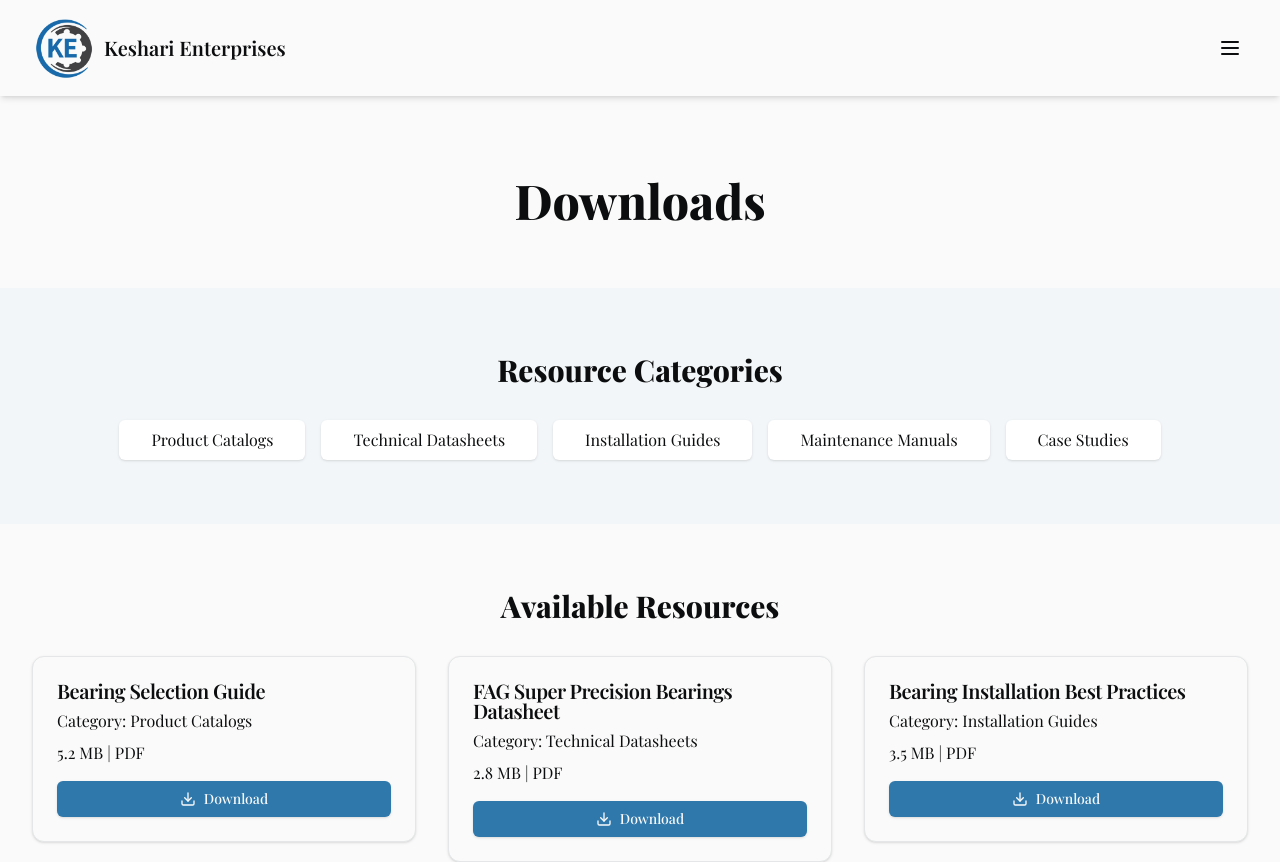
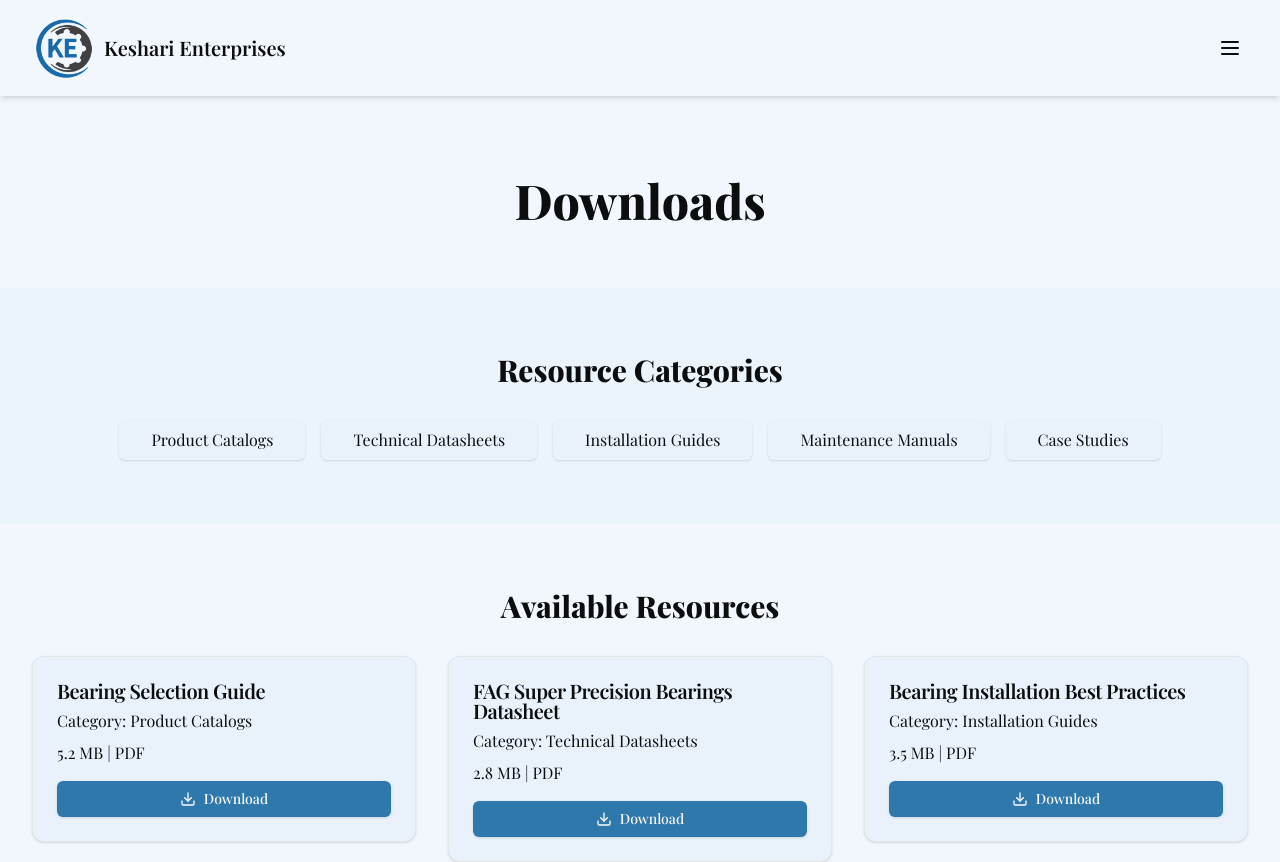
Before and after one commit to HarjjotSinghh/keshari-enterprises-web, a Next.js app: page /download in a window 1280 px wide. Shown: the top 862 px of the page. Built offline with nearby package versions, Linux system fonts and the light colour scheme; a web font is replaced by a local one.

Commit message:
change: theme

```diff
--- a/app/globals.css
+++ b/app/globals.css
@@ -10,10 +10,10 @@
 
 @layer base {
   :root {
-    --background: 0 0% 98%;
+    --background: 212 70% 97%;
     --foreground: 210 8% 5%;
 
-    --card: 0 0% 98%;
+    --card: 212 70% 95%;
     --card-foreground: 210 8% 5%;
 
     --popover: 0 0% 98%;
@@ -42,16 +42,16 @@
   }
 
   .dark {
-    --background: 240 3% 6%;
+    --background: 0 0% 8%;
     --foreground: 0 0% 98%;
 
-    --card: 210 6% 7%;
+    --card: 0 0% 12%;
     --card-foreground: 0 0% 98%;
 
     --popover: 210 6% 7%;
     --popover-foreground: 0 0% 98%;
 
-    --primary: 206 75% 38%;
+    --primary: 205 57% 43%;
     --primary-foreground: 0 0% 98%;
 
     --secondary: 210 5% 15%;
--- a/app/products/page.tsx
+++ b/app/products/page.tsx
@@ -63,7 +63,7 @@ const associatedProducts = [
 
 function ProductCard({ name, description }: { name: string; description: string }) {
   return (
-    <div className="bg-white shadow-md rounded-lg p-4 mb-4">
+    <div className="bg-card shadow-md rounded-lg p-4 mb-4">
       <h4 className="text-lg font-semibold mb-2">{name}</h4>
       <p>{description}</p>
     </div>
--- a/components/contact-form.tsx
+++ b/components/contact-form.tsx
@@ -26,7 +26,7 @@ export default function ContactForm() {
   };
 
   return (
-    <div className="bg-gray-700 px-8 py-16 w-full">
+    <div className=" px-8 py-16 w-full">
       <motion.h2
         className="text-white text-center text-3xl mb-6"
         initial="hidden"
--- a/components/download/resource-categories.tsx
+++ b/components/download/resource-categories.tsx
@@ -27,7 +27,7 @@ export function ResourceCategories() {
           {categories.map((category, index) => (
             <motion.button
               key={index}
-              className="bg-white lg:px-8 px-6 py-2 rounded-md shadow hover:shadow-md transition-shadow"
+              className="bg-card lg:px-8 px-6 py-2 rounded-md shadow hover:shadow-md transition-shadow"
               initial={{ opacity: 0, y: 20 }}
               whileInView={{ opacity: 1, y: 0 }}
               transition={{ duration: 0.5, ease: 'easeInOut', delay: index * 0.2 }}
--- a/components/footer.tsx
+++ b/components/footer.tsx
@@ -118,7 +118,7 @@ export default function Footer() {
             alt="Certified by Schaeffler"
             width={240}
             height={80}
-            className="bg-white p-2"
+            className="bg-card p-2"
           /> */}
         </div>
       </div>
--- a/components/landing-page.tsx
+++ b/components/landing-page.tsx
@@ -142,7 +142,7 @@ function ProductCarousel({
   imageSrc: string;
 }) {
   return (
-    <section className={cn('py-16 bg-gray-50', className)}>
+    <section className={cn('py-16 bg-foreground/[0.02]', className)}>
       <div className="overflow-x-clip">
         <Image
           src={imageSrc}
@@ -366,7 +366,7 @@ export function LandingPage() {
         /> */}
 
         {/* Corporate Video Section */}
-        <section className="py-16 bg-gray-50">
+        <section className="py-16 bg-foreground/[0.02]">
           <div className="overflow-x-clip">
             <Image
               src="/corporate video.png"
--- a/components/welcome-section.tsx
+++ b/components/welcome-section.tsx
@@ -1,7 +1,7 @@
 'use client';
 
 import { Card, CardContent } from '@/components/ui/card';
-import { MapPin, Newspaper, Wand2 } from 'lucide-react';
+import { MapPin, Newspaper } from 'lucide-react';
 import {
   Carousel,
   CarouselContent,
@@ -89,8 +89,8 @@ export function WelcomeSection() {
         </div>
       </div>
       <div className="max-w-7xl mx-auto lg:px-8 px-6 py-8">
-        <div className="grid grid-cols-1 md:grid-cols-2 lg:grid-cols-3 gap-8">
-          <motion.div
+        <div className="grid grid-cols-1 md:grid-cols-2 lg:grid-cols-2 gap-8">
+          {/* <motion.div
             className="cursor-pointer hover:shadow-lg transition-shadow"
             initial="hidden"
             whileInView="visible"
@@ -113,7 +113,7 @@ export function WelcomeSection() {
                 <p className="text-sm text-gray-600">Find the perfect bearing for your needs</p>
               </CardContent>
             </Card>
-          </motion.div>
+          </motion.div> */}
           <Link href="/locations">
             <motion.div
               className="cursor-pointer hover:shadow-lg transition-shadow"
@@ -135,7 +135,7 @@ export function WelcomeSection() {
                     alt="Locations Map"
                     className="w-full h-52 select-none object-cover mb-4 rounded"
                   />
-                  <p className="text-sm text-gray-600">Find Keshari Enterprises near you</p>
+                  <p className="text-sm text-foreground/[0.7]">Find Keshari Enterprises near you</p>
                 </CardContent>
               </Card>
             </motion.div>
@@ -185,7 +185,7 @@ export function WelcomeSection() {
                   <CarouselPrevious className="absolute top-1/2 left-4 transform -translate-y-1/2" />
                   <CarouselNext className="absolute top-1/2 right-4 transform -translate-y-1/2" />
                 </Carousel>
-                <p className="text-sm text-gray-600">
+                <p className="text-sm text-foreground/[0.7]">
                   Stay updated with our latest news and events
                 </p>
               </CardContent>
@@ -194,7 +194,7 @@ export function WelcomeSection() {
         </div>
       </div>
       <motion.div
-        className="bg-gray-100 py-12"
+        className="bg-foreground/[0.02] pb-12"
         initial="hidden"
         whileInView="visible"
         variants={fadeInUp}
@@ -214,7 +214,7 @@ export function WelcomeSection() {
             {reasons.map((reason, index) => (
               <motion.div
                 key={index}
-                className="bg-white p-6 rounded-lg shadow-md"
+                className="bg-card p-6 rounded-lg shadow-md"
                 variants={fadeInUp}
                 transition={{ duration: 0.5, delay: 0.7 * index }}
               >
@@ -233,7 +233,7 @@ export function WelcomeSection() {
         </div>
       </motion.div>
       <motion.div
-        className="mt-8 text-center mb-16 overflow-x-clip"
+        className=" text-center overflow-x-clip"
         initial="hidden"
         whileInView="visible"
         variants={fadeInUp}
```
Also changed, not shown: .eslintrc.json.
